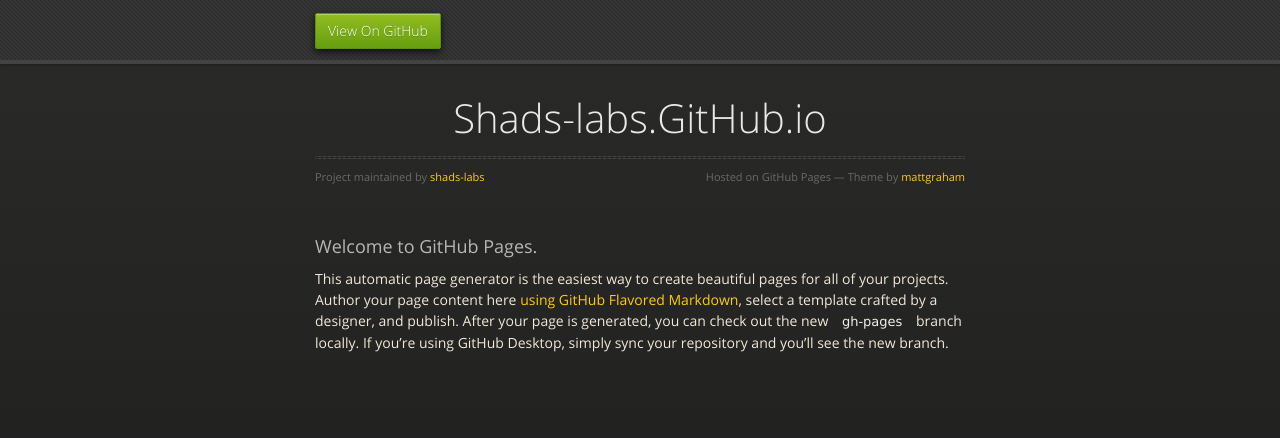
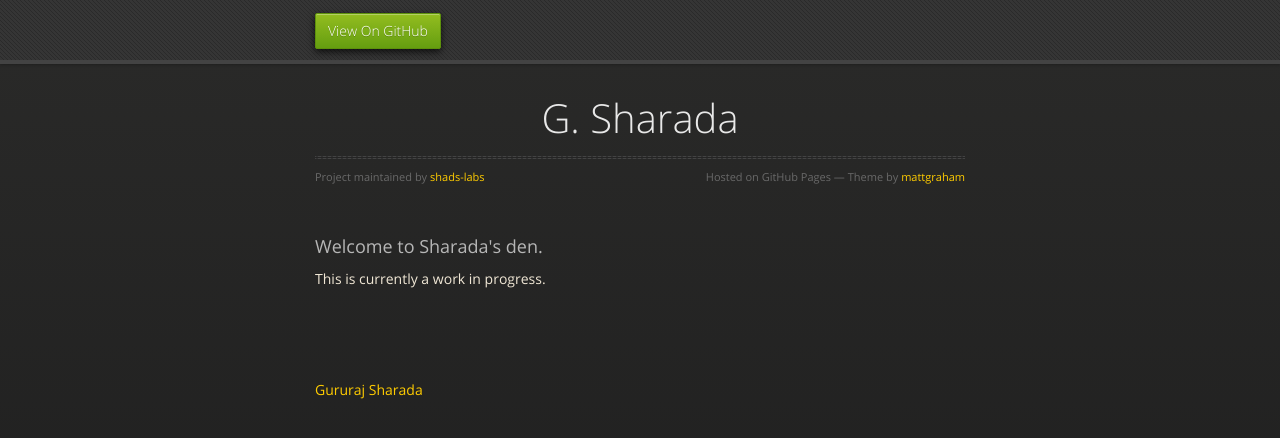
Before and after one commit to dotnext-dev/shads-labs.github.io, a plain HTML site: page index.html in a window 1280 px wide. Drawn offline with nearby package versions, Linux system fonts and the light colour scheme.

Commit message:
Update index.html

```diff
--- a/index.html
+++ b/index.html
@@ -3,7 +3,7 @@
   <head>
     <meta charset="utf-8">
     <meta http-equiv="X-UA-Compatible" content="chrome=1">
-    <title>Shads-labs.GitHub.io by shads-labs</title>
+    <title>Gururaj Sharada</title>
     <link rel="stylesheet" href="stylesheets/styles.css">
     <link rel="stylesheet" href="stylesheets/github-dark.css">
     <script src="https://ajax.googleapis.com/ajax/libs/jquery/1.7.1/jquery.min.js"></script>
@@ -15,7 +15,7 @@
     <link rel="stylesheet" href="stylesheets/ie.css">
     <![endif]-->
     <meta name="viewport" content="width=device-width, initial-scale=1, user-scalable=no">
-
+<script type="text/javascript" src="https://platform.linkedin.com/badges/js/profile.js" async defer></script>
   </head>
   <body>
       <div id="header">
@@ -28,7 +28,7 @@
 
       <section>
         <div id="title">
-          <h1>Shads-labs.GitHub.io</h1>
+          <h1>G. Sharada</h1>
           <p></p>
           <hr>
           <span class="credits left">Project maintained by <a href="https://github.com/shads-labs">shads-labs</a></span>
@@ -36,11 +36,11 @@
         </div>
 
         <h3>
-<a id="welcome-to-github-pages" class="anchor" href="#welcome-to-github-pages" aria-hidden="true"><span aria-hidden="true" class="octicon octicon-link"></span></a>Welcome to GitHub Pages.</h3>
+<a id="welcome" class="anchor" href="#welcome" aria-hidden="true"><span aria-hidden="true" class="octicon octicon-link"></span></a>Welcome to Sharada's den.</h3>
 
-<p>This automatic page generator is the easiest way to create beautiful pages for all of your projects. Author your page content here <a href="https://guides.github.com/features/mastering-markdown/">using GitHub Flavored Markdown</a>, select a template crafted by a designer, and publish. After your page is generated, you can check out the new <code>gh-pages</code> branch locally. If you’re using GitHub Desktop, simply sync your repository and you’ll see the new branch.</p>
+<p> This is currently a work in progress. </p>
       </section>
-
+<div class="LI-profile-badge"  data-version="v1" data-size="large" data-locale="en_US" data-type="vertical" data-theme="dark" data-vanity="sharadag"><a class="LI-simple-link" href='https://www.linkedin.com/in/sharadag?trk=profile-badge'>Gururaj Sharada</a></div>
     </div>
     <!--[if !IE]><script>fixScale(document);</script><![endif]-->
 
```
